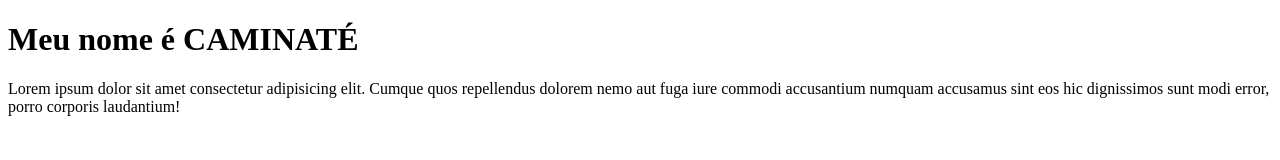
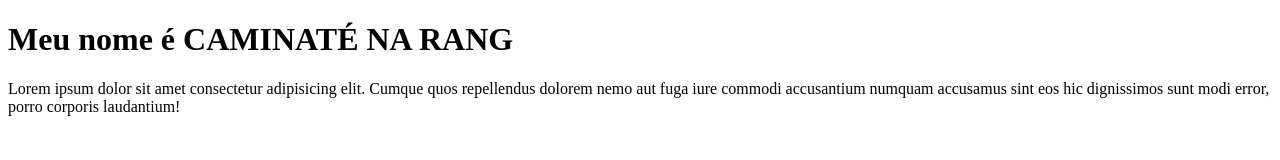
Before and after one commit to caminatenarang98/portfolio_caminate, a plain HTML site: page index.html in a window 1280 px wide. Drawn offline with Linux system fonts and the light colour scheme.

Commit message:
update name

```diff
--- a/index.html
+++ b/index.html
@@ -8,7 +8,7 @@
 </head>
 
 <body>
-    <h1>Meu nome é CAMINATÉ</h1>
+    <h1>Meu nome é CAMINATÉ NA RANG</h1>
     <p>Lorem ipsum dolor sit amet consectetur adipisicing elit. Cumque quos repellendus dolorem nemo aut fuga iure
         commodi accusantium numquam accusamus sint eos hic dignissimos sunt modi error, porro corporis laudantium!
     </p>
```
